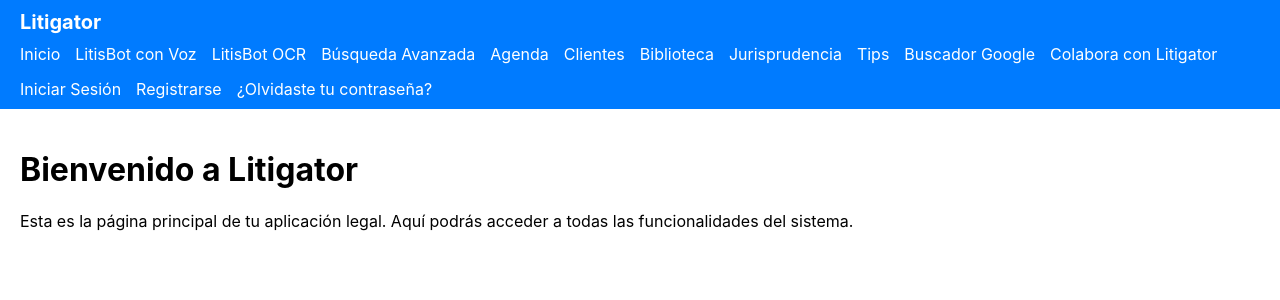
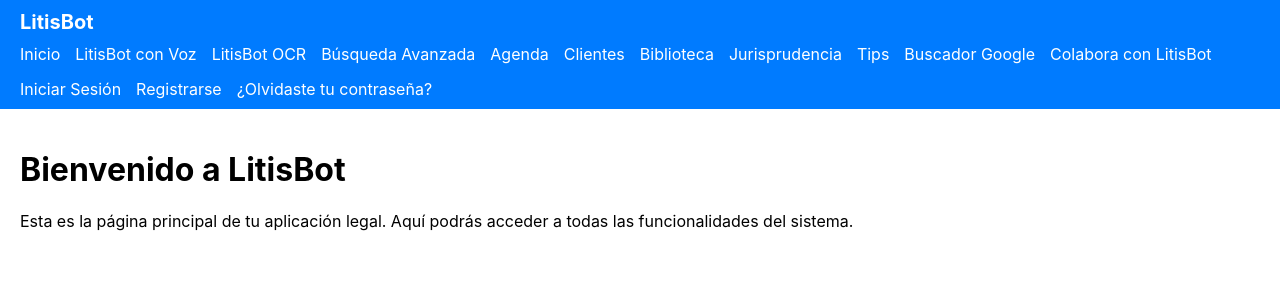
Before and after one commit to ebrunofrei/LitisBot, a React (Create React App) app: page / in a window 1280 px wide. Shown: the top 300 px of the page. Built offline with nearby package versions, Linux system fonts and the light colour scheme; no server answers.

Commit message:
fix: cambio de nombre a LitisBot en títulos y navbar

```diff
--- a/package.json
+++ b/package.json
@@ -1,5 +1,5 @@
 {
-  "name": "litigator",
+  "name": "LitisBot",
   "version": "0.1.0",
   "private": true,
   "dependencies": {
--- a/public/index.html
+++ b/public/index.html
@@ -7,8 +7,8 @@
     <meta name="theme-color" content="#000000" />
     <meta
       name="description"
-      content="Web site created using create-react-app"
-    />
+      content="LitisBot: Asistente Legal, biblioteca, modelos de escritos y soporte jurídico profesional en tiempo real para abogados, estudiantes y público en general."
+/>
     <link rel="apple-touch-icon" href="%PUBLIC_URL%/logo192.png" />
     <!--
       manifest.json provides metadata used when your web app is installed on a
@@ -24,7 +24,7 @@
       work correctly both with client-side routing and a non-root public URL.
       Learn how to configure a non-root public URL by running `npm run build`.
     -->
-    <title>React App</title>
+  <title>LitisBot</title>
   </head>
   <body>
     <noscript>You need to enable JavaScript to run this app.</noscript>
--- a/src/components/Navbar.jsx
+++ b/src/components/Navbar.jsx
@@ -40,7 +40,7 @@ const Navbar = () => {
   return (
     <nav className="navbar">
       <div className="navbar-header">
-        <Link to="/" className="navbar-brand" onClick={closeMenu}>Litigator</Link>
+        <Link to="/" className="navbar-brand" onClick={closeMenu}>LitisBot</Link>
         <span className="menu-toggle" onClick={toggleMenu}>&#9776;</span>
       </div>
 
@@ -55,7 +55,7 @@ const Navbar = () => {
         <Link to="/jurisprudencia" onClick={closeMenu}>Jurisprudencia</Link>
         <Link to="/tips" onClick={closeMenu}>Tips</Link>
         <Link to="/buscador" onClick={closeMenu}>Buscador Google</Link>
-        <Link to="/colaboracion" onClick={closeMenu}>Colabora con Litigator</Link>
+        <Link to="/colaboracion" onClick={closeMenu}>Colabora con LitisBot</Link>
         {!user && <Link to="/login" onClick={closeMenu}>Iniciar Sesión</Link>}
         {!user && <Link to="/register" onClick={closeMenu}>Registrarse</Link>}
         {!user && <Link to="/forgot-password" onClick={closeMenu}>¿Olvidaste tu contraseña?</Link>}
--- a/src/pages/Colaboracion.jsx
+++ b/src/pages/Colaboracion.jsx
@@ -4,7 +4,7 @@ import React from 'react';
 const Colaboracion = () => {
   return (
     <div style={{ padding: 20 }}>
-      <h1>Colabora con Litigator</h1>
+      <h1>Colabora con LitisBot</h1>
       <p>Gracias por apoyar nuestro proyecto para seguir creciendo y mejorando.</p>
       <p>Colabora enviando tu aporte a:</p>
       <ul>
--- a/src/pages/Home.jsx
+++ b/src/pages/Home.jsx
@@ -4,7 +4,7 @@ import React from 'react';
 const Home = () => {
   return (
     <div style={{ padding: 20 }}>
-      <h1>Bienvenido a Litigator</h1>
+      <h1>Bienvenido a LitisBot</h1>
       <p>Esta es la página principal de tu aplicación legal. Aquí podrás acceder a todas las funcionalidades del sistema.</p>
       {/* Puedes agregar enlaces o información adicional */}
     </div>
--- a/src/utils/firebaseAdmin.js
+++ b/src/utils/firebaseAdmin.js
@@ -6,7 +6,7 @@ const path = require('path');
 const serviceAccount = require(path.join(__dirname, '../credenciales/serviceAccountKey.json'));
 
 // CAMBIA por tu bucket real de Firebase (coincide con tu ID de proyecto)
-const storageBucket = 'litigator-5628c.appspot.com';
+const storageBucket = 'LitisBot-5628c.appspot.com';
 
 if (!admin.apps.length) {
   admin.initializeApp({
```
Also changed, not shown: 2 other files (tests, documents, lock files or other folders).
